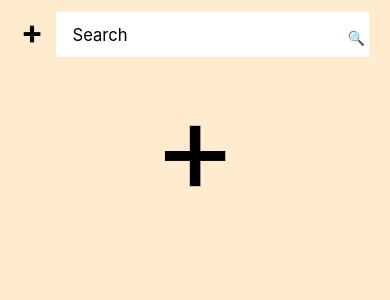
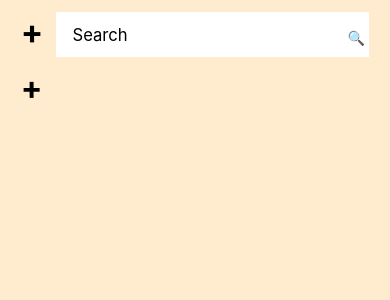
Before and after one commit to lulu70/better-shopping-list, a React Native app: screen / in a window 390 px wide. Shown: the top 300 px of the page. Built offline with nearby package versions, Linux system fonts and the light colour scheme.

Commit message:
changed list styles

```diff
--- a/src/components/List.tsx
+++ b/src/components/List.tsx
@@ -38,10 +38,9 @@ const styles = StyleSheet.create({
   addButton: {
     height: '100%',
     minHeight: verticalScale(theme.spacing.spacing_40),
-    justifyContent: 'center',
   },
   addButtonText: {
-    fontSize: theme.fontSize.fontSize_128,
-    alignSelf: 'center',
+    fontSize: theme.fontSize.fontSize_32,
+    fontWeight: theme.fontWeight.bold,
   },
 });
```
